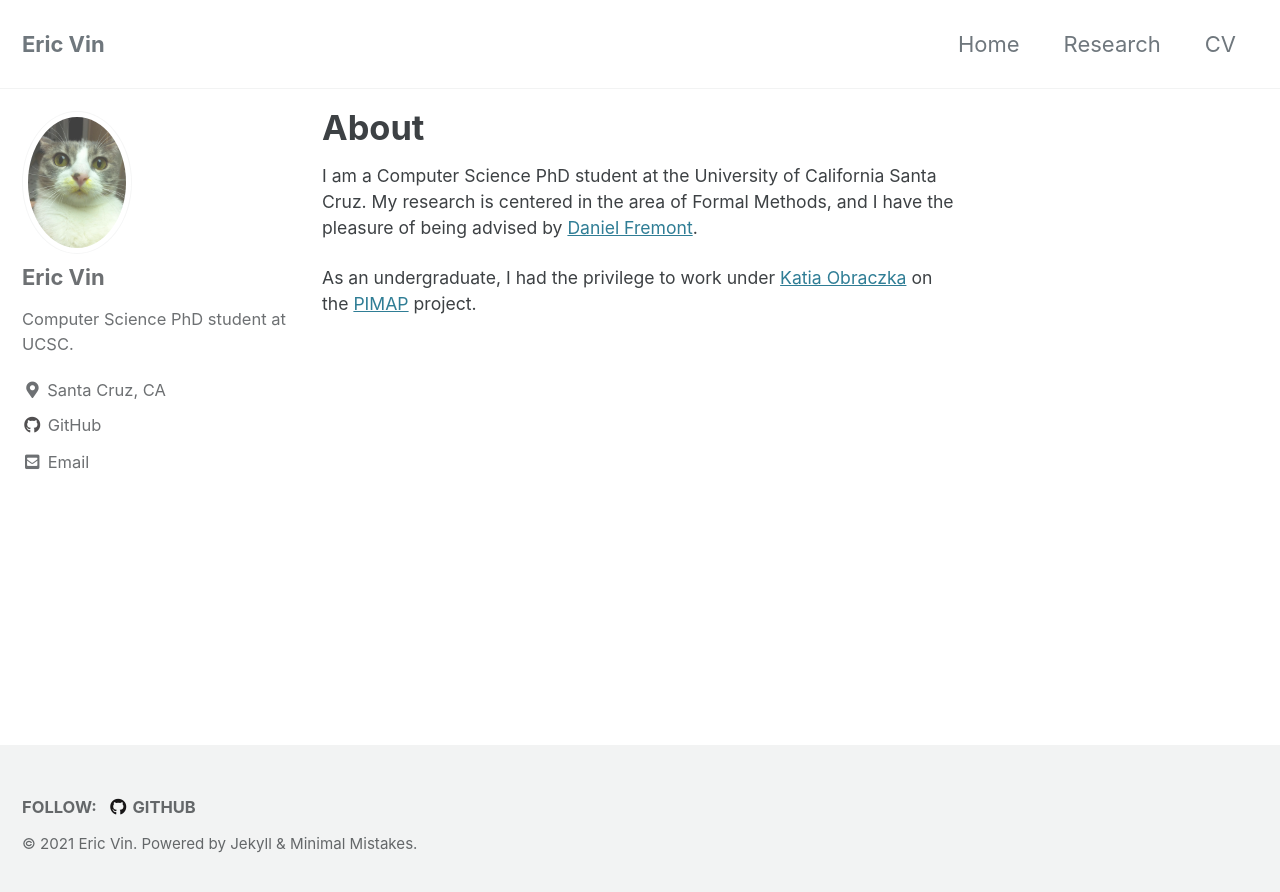
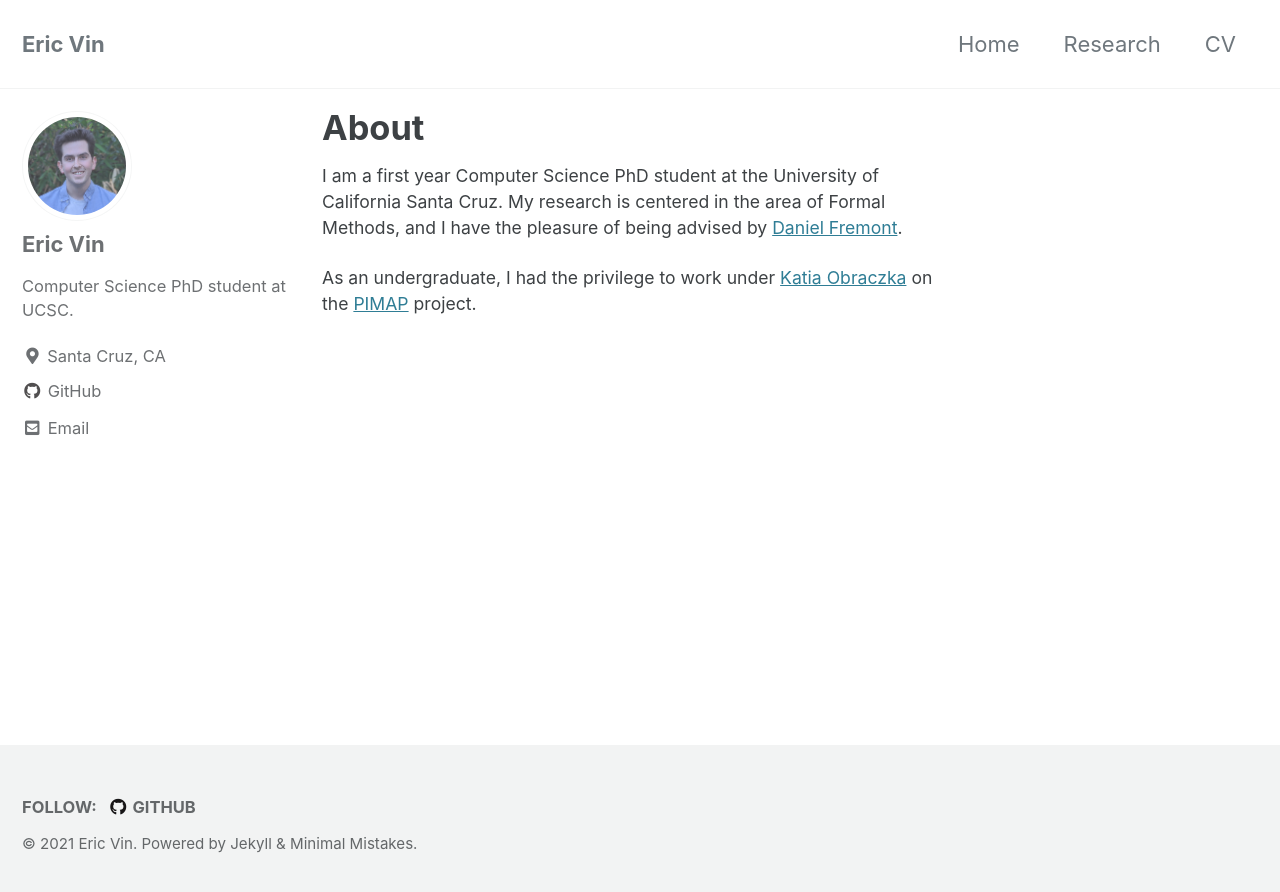
Before and after one commit to Eric-Vin/eric-vin.github.io, a Jekyll site: the page built from _pages/index.md, in a window 1280 px wide. Shown: the top 892 px of the page. Built offline with Jekyll 4.4.1, drawn with Linux system fonts in a browser that asks for light colours; cached includes are drawn as plain includes.

Commit message:
Updated site.

```diff
--- a/_config.yml
+++ b/_config.yml
@@ -95,7 +95,7 @@ analytics:
 # Site Author
 author:
   name             : "Eric Vin"
-  avatar           : "headshot.jpeg"
+  avatar           : "headshot.jpg"
   bio              : "Computer Science PhD student at UCSC."
   location         : "Santa Cruz, CA"
   email            : "evin@ucsc.edu"
--- a/_pages/index.md
+++ b/_pages/index.md
@@ -5,6 +5,6 @@ permalink: /
 title: About
 ---
 
-I am a Computer Science PhD student at the University of California Santa Cruz. My research is centered in the area of Formal Methods, and I have the pleasure of being advised by [Daniel Fremont](https://people.ucsc.edu/~dfremont/index.html).
+I am a first year Computer Science PhD student at the University of California Santa Cruz. My research is centered in the area of Formal Methods, and I have the pleasure of being advised by [Daniel Fremont](https://people.ucsc.edu/~dfremont/index.html).
 
 As an undergraduate, I had the privilege to work under [Katia Obraczka](https://inrg.soe.ucsc.edu/) on the [PIMAP](https://inrg.soe.ucsc.edu/project-pimap-pressure-injury-monitoring-and-prevention/) project.
```
Also changed, not shown: _projects/ci_toolkit.md (+1 -1 lines), headshot.jpeg (deleted), headshot.jpg (added), 1 other file.
